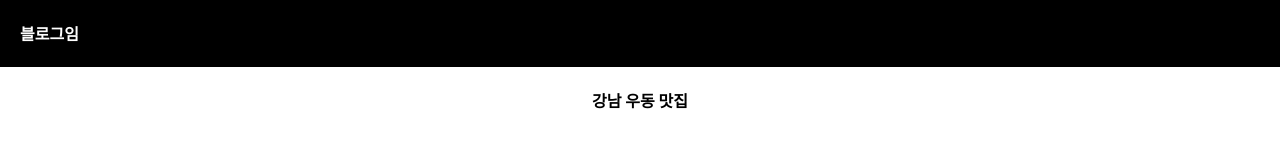
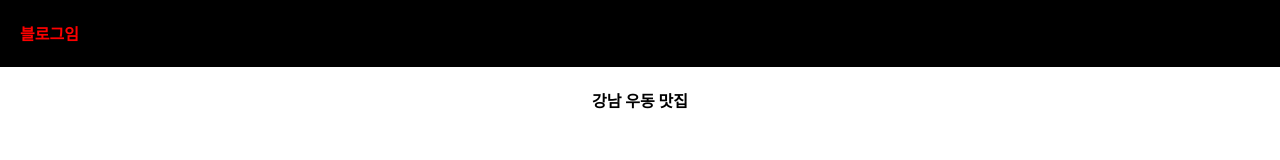
Before and after one commit to 6uiwj/react-study, a React (Create React App) app: page / in a window 1280 px wide. Shown: the top 160 px of the page. Built offline with nearby package versions, Linux system fonts and the light colour scheme.

Commit message:
jsx syntax3 - how to add styles

```diff
--- a/src/App.js
+++ b/src/App.js
@@ -12,7 +12,7 @@ function App() {
     <div className="App">
       {/* 상단 메뉴 만들기 */}
       <div className="black-nav">
-        <h4 id={post}>블로그임</h4>
+        <h4 /*style="color : red"*/ style={{ color: 'red', fontSize: '16px' }}>블로그임</h4>
       </div>
       <h4> {post} </h4> {/* 중괄호 : 변수에 넣은 데이터를 출력(데이터 바인딩) */}
     </div>
```
